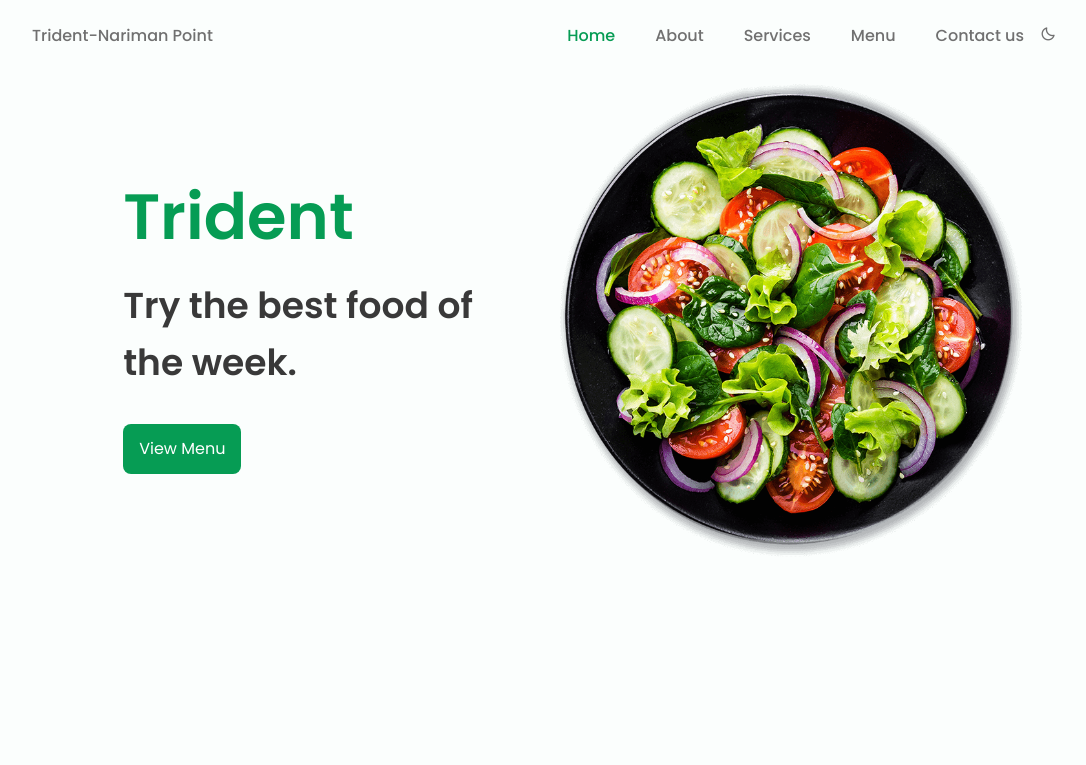
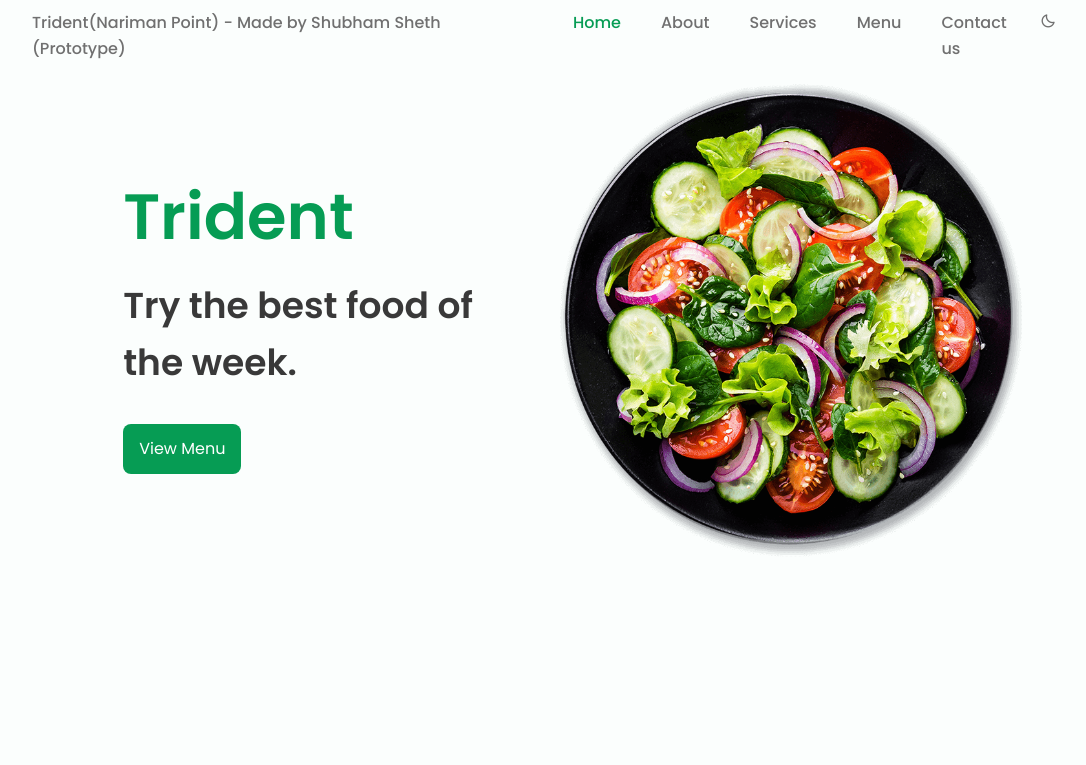
Before and after one commit to Shubham-Sheth/Prototype-food, a plain HTML site: page index.html in a window 1280 px wide. Shown: the top 765 px of the page, without its empty margins (96-1182 px from the left). Drawn offline with nearby package versions, Linux system fonts and the light colour scheme.

Commit message:
Update index.html

```diff
--- a/index.html
+++ b/index.html
@@ -22,7 +22,7 @@
         <!--========== HEADER ==========-->
         <header class="l-header" id="header">
             <nav class="nav bd-container">
-                <a href="#home" class="nav__logo">Trident-Nariman Point</a>
+                <a href="https://www.instagram.com/scarbluu/" class="nav__logo">Trident(Nariman Point) - Made by Shubham Sheth (Prototype)</a>
 
                 <div class="nav__menu" id="nav-menu">
                     <ul class="nav__list">
```
